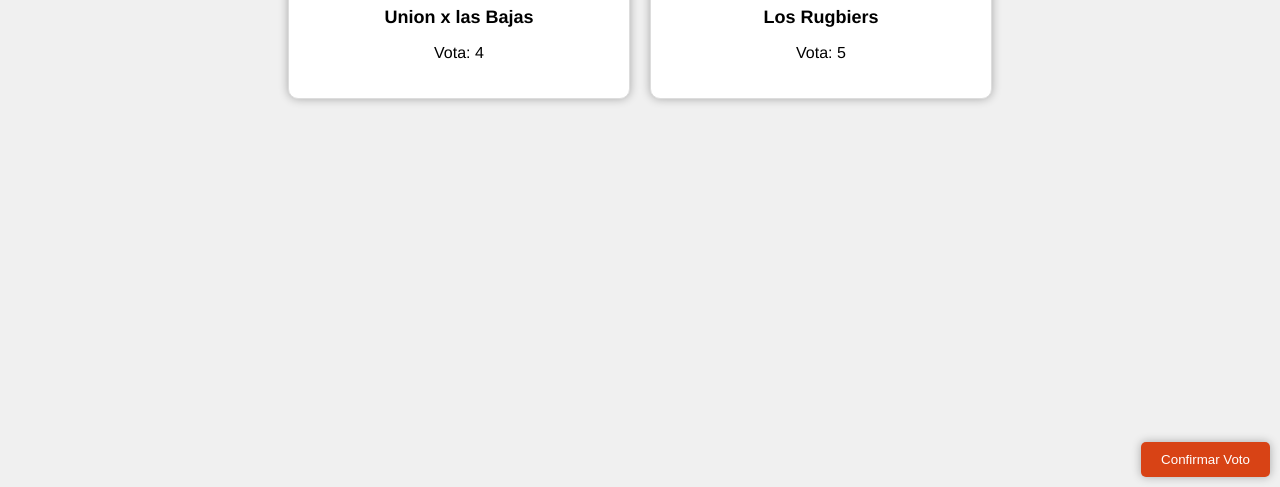
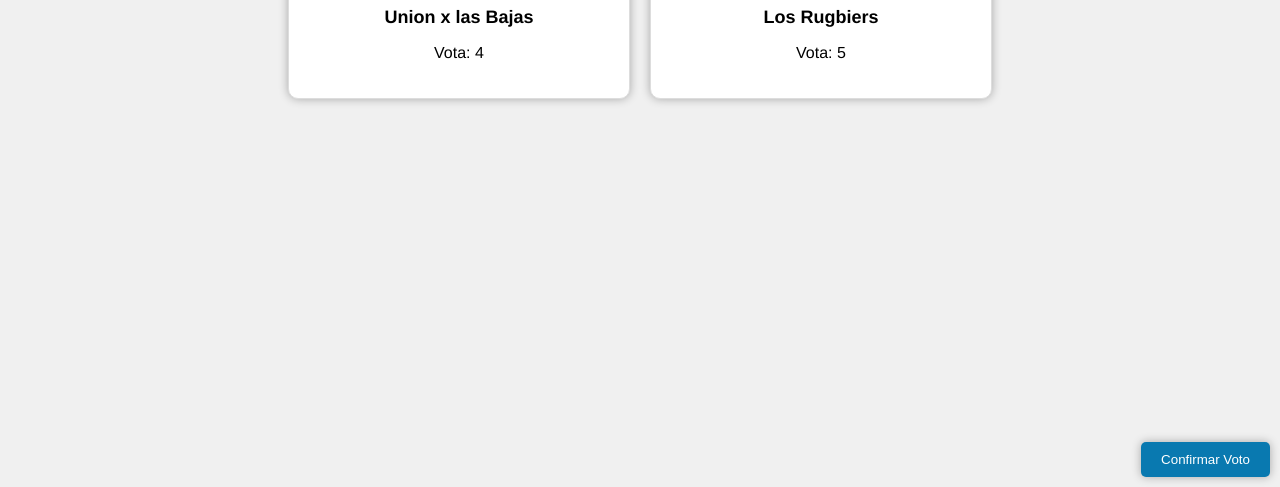
Before and after one commit to tute2/solterosfcvotacion, a plain HTML site: page opciones.html in a window 1280 px wide. In both pictures the pointer is over the button "Confirmar Voto". Shown: the part 313-800 px from the top of the page. Drawn offline with Linux system fonts and the light colour scheme.

Commit message:
Update styles.css

```diff
--- a/styles.css
+++ b/styles.css
@@ -69,5 +69,5 @@ main {
 }
 
 #confirm-button:hover {
-    background-color: #d84315;
+    background-color: #0979b0;
 }
```
